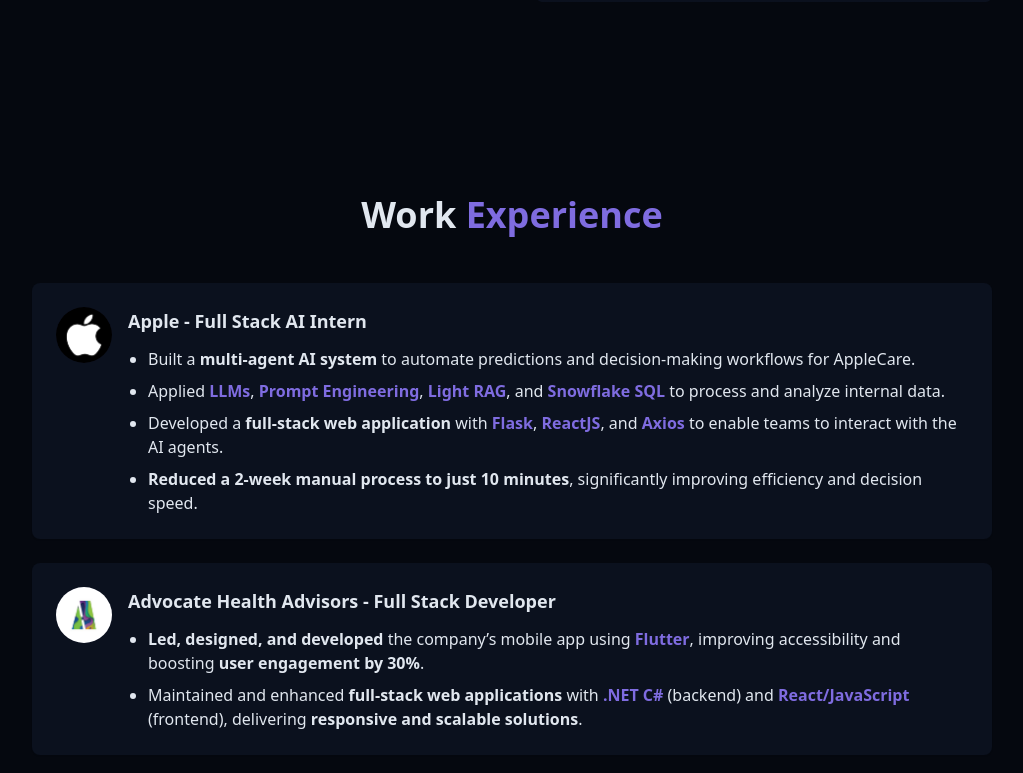
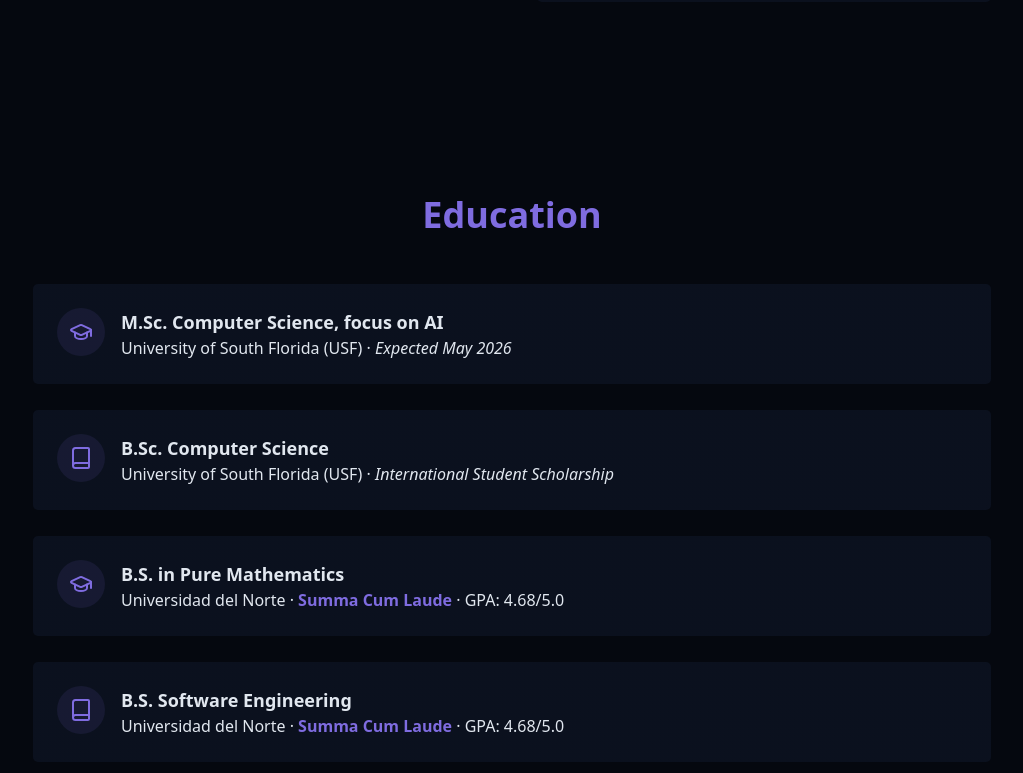
Before and after one commit to karou1182001/Portfolio, a React (Vite) app in the folder frontend/: page / in a window 1280 px wide. Shown: the part 1407-2180 px from the top of the page, without its empty margins (128-1151 px from the left). Built offline with nearby package versions, Linux system fonts and the light colour scheme; no server answers.

Commit message:
edu section

```diff
--- /dev/null
+++ b/frontend/src/components/EducationSection.jsx
@@ -0,0 +1,90 @@
+import { Book, GraduationCap } from "lucide-react";
+
+// -----------------------------------------------------------------------------
+// EducationSection
+// -----------------------------------------------------------------------------
+export const EducationSection = () => {
+  return (
+    <section id="education" className="py-24 px-4 relative">
+      {/* ======================
+          Container & Section Title
+      ====================== */}
+      <div className="container mx-auto max-w-5xl">
+        <h2 className="text-3xl md:text-4xl font-bold mb-12 text-center">
+          <span className="text-primary">Education</span>
+        </h2>
+        <div className="grid grid-cols-1 gap-6">
+
+          {/* Card: M.Sc. Computer Science */}
+          <div className="gradient-border p-6 card-hover">
+            <div className="flex items-start gap-4">
+              <div className="p-3 rounded-full bg-primary/10">
+                <GraduationCap className="h-6 w-6 text-primary" />
+              </div>
+              <div className="text-left">
+                <h4 className="font-semibold text-lg">
+                  M.Sc. Computer Science, focus on AI
+                </h4>
+                <p className="text-muted-foreground">
+                  University of South Florida (USF) · <em>Expected May 2026</em>
+                </p>
+              </div>
+            </div>
+          </div>
+
+          {/* Card: B.Sc. Computer Science */}
+          <div className="gradient-border p-6 card-hover">
+            <div className="flex items-start gap-4">
+              <div className="p-3 rounded-full bg-primary/10">
+                <Book className="h-6 w-6 text-primary" />
+              </div>
+              <div className="text-left">
+                <h4 className="font-semibold text-lg">B.Sc. Computer Science</h4>
+                <p className="text-muted-foreground">
+                  University of South Florida (USF) · <em>International Student Scholarship</em>
+                </p>
+              </div>
+            </div>
+          </div>
+
+          {/* Card: B.S. Pure Math & Software Eng. */}
+          <div className="gradient-border p-6 card-hover">
+            <div className="flex items-start gap-4">
+              <div className="p-3 rounded-full bg-primary/10">
+                <GraduationCap className="h-6 w-6 text-primary" />
+              </div>
+              <div className="text-left">
+                <h4 className="font-semibold text-lg">
+                  B.S. in Pure Mathematics
+                </h4>
+                <p className="text-muted-foreground">
+                  Universidad del Norte · <span className="text-primary font-semibold">Summa Cum Laude</span> · GPA: 4.68/5.0
+                </p>
+              </div>
+            </div>
+          </div>
+
+          {/* Card: B.S. Pure Math & Software Eng. */}
+          <div className="gradient-border p-6 card-hover">
+            <div className="flex items-start gap-4">
+              <div className="p-3 rounded-full bg-primary/10">
+                <Book className="h-6 w-6 text-primary" />
+              </div>
+              <div className="text-left">
+                <h4 className="font-semibold text-lg">
+                  B.S. Software Engineering
+                </h4>
+                <p className="text-muted-foreground">
+                  Universidad del Norte · <span className="text-primary font-semibold">Summa Cum Laude</span> · GPA: 4.68/5.0
+                </p>
+              </div>
+            </div>
+          </div>
+
+        </div>
+        {/* End Grid */}
+      </div>
+      {/* End Container */}
+    </section>
+  );
+};
--- a/frontend/src/components/Nav.jsx
+++ b/frontend/src/components/Nav.jsx
@@ -8,7 +8,6 @@ import { Menu, X } from "lucide-react";
 const navItems = [
   { name: "Home",     href: "#hero" },
   { name: "About",    href: "#about" },
-  { name: "Skills",   href: "#skills" },
   { name: "Work",     href: "#work" },
   { name: "Projects", href: "#projects" },
   { name: "Contact",  href: "#contact" },
--- a/frontend/src/pages/Home.jsx
+++ b/frontend/src/pages/Home.jsx
@@ -8,6 +8,7 @@ import { ProjectSection } from "../components/ProjectSection";
 import { ContactSection } from "../components/ContactSection";
 import { Footer } from "../components/Footer";
 import { WorkSection } from "../components/WorkSection";
+import { EducationSection } from "../components/EducationSection";
 
 export const Home = () => {
   return (
@@ -25,6 +26,7 @@ export const Home = () => {
       <main>
         <HeroSection/>
         <AboutSection/>
+        <EducationSection/>
         <WorkSection/>
         <SkillSection/>
         <ProjectSection/>
```
